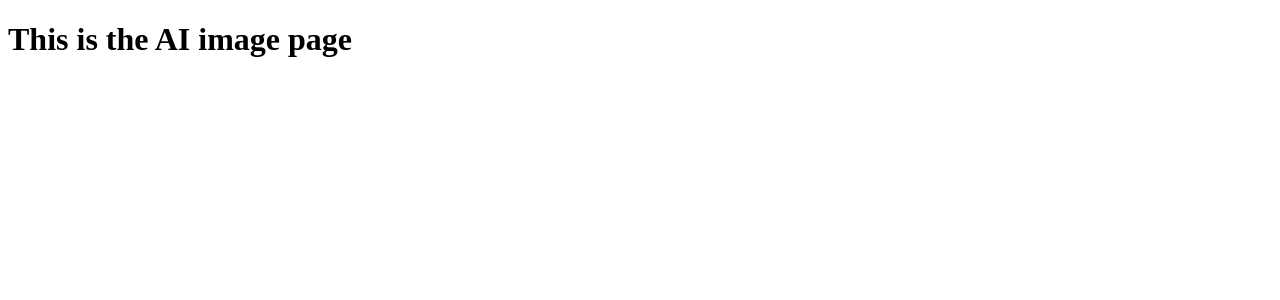
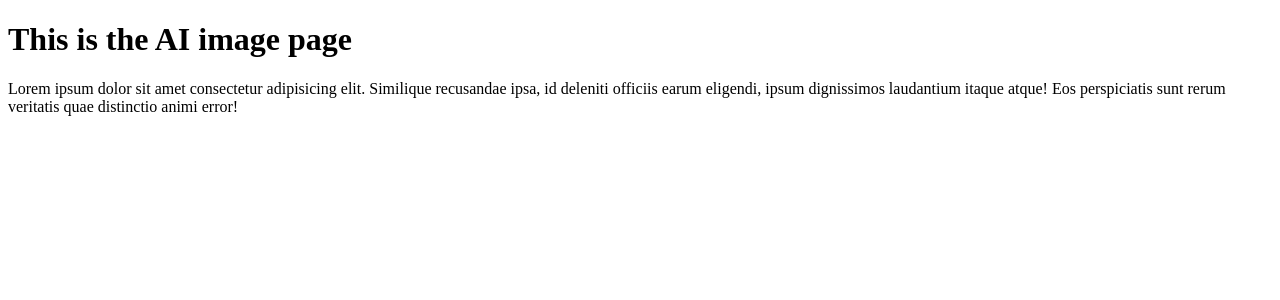
Before and after one commit to barmanb17/react, a React (Vite) app in the folder react/: page /image in a window 1280 px wide. Shown: the top 300 px of the page. Built offline with nearby package versions, Linux system fonts and the light colour scheme.

Commit message:
loren added

```diff
--- a/react/src/pages/Image.jsx
+++ b/react/src/pages/Image.jsx
@@ -4,6 +4,7 @@ const Image = () => {
   return (
     <div>
       <h1>This is the AI image page</h1>
+      <p>Lorem ipsum dolor sit amet consectetur adipisicing elit. Similique recusandae ipsa, id deleniti officiis earum eligendi, ipsum dignissimos laudantium itaque atque! Eos perspiciatis sunt rerum veritatis quae distinctio animi error!</p>
     </div>
   )
 }
```
